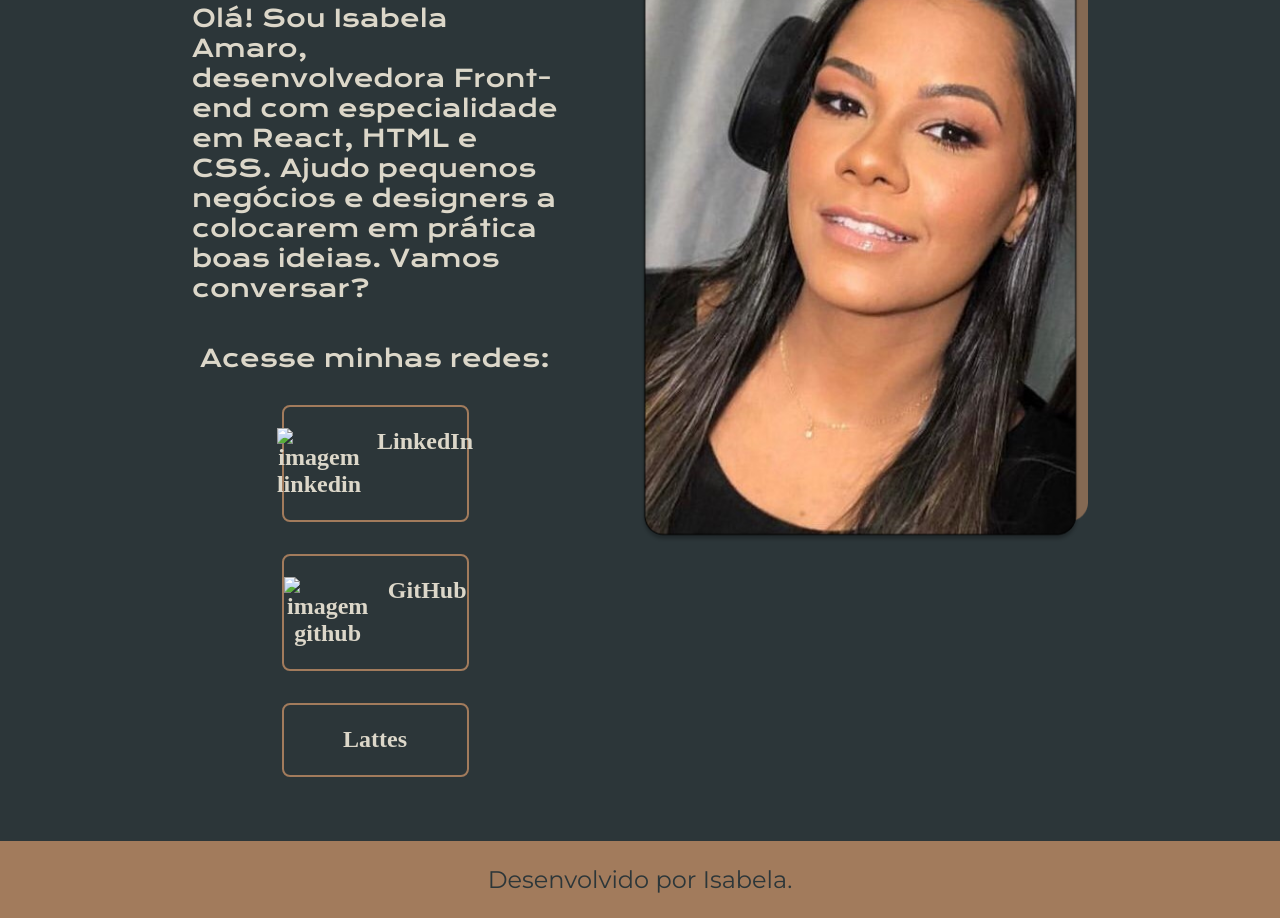
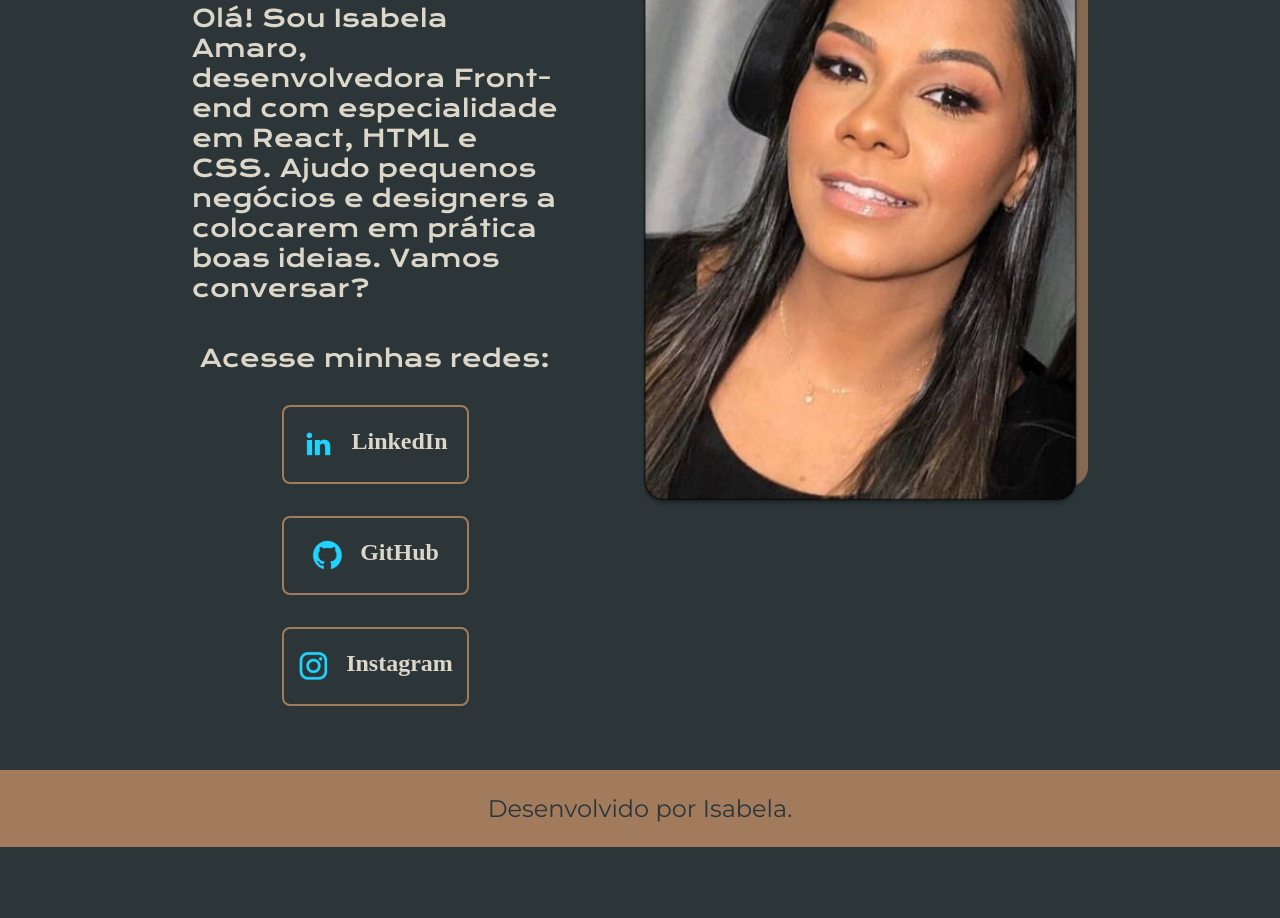
Before and after one commit to IsabelaAmaroh/portfolio, a plain HTML site: page index.html in a window 1280 px wide. Shown: the part 426-1344 px from the top of the page. After the commit the page ends 1273 px from the top, so only its background shows below. Drawn offline with nearby package versions, Linux system fonts and the light colour scheme; files that its build step writes are made by us from their sources.

Commit message:
Update index.html
atualizei o patch das imagens

```diff
--- a/index.html
+++ b/index.html
@@ -32,9 +32,9 @@
             Vamos conversar?</p>
             <div class="apresentacao__links">
                 <h2 class="apresentacao__links__subtitulo">Acesse minhas redes:</h2>
-                <a class="apresentacao__links__navegacao " href="https://www.linkedin.com/in/isabela-amarocd/"><img src="assets/linkedin.png" alt="imagem linkedin">LinkedIn</a>
-                <a class="apresentacao__links__navegacao " href="https://github.com/IsabelaAmaroh"><img src="assets/github.png" alt="imagem github">GitHub</a>
-                <a class="apresentacao__links__navegacao " href="http://lattes.cnpq.br/7745396196723317">Lattes</a>
+                <a class="apresentacao__links__navegacao " href="https://www.linkedin.com/in/isabela-amarocd/"><img src="linkedin.png" alt="imagem linkedin">LinkedIn</a>
+                <a class="apresentacao__links__navegacao " href="https://github.com/IsabelaAmaroh"><img src="github.png" alt="imagem github">GitHub</a>
+                <a class="apresentacao__links__navegacao " href="https://www.instagram.com/isabela_amaroh2/"><img src="instagram.png" alt="imagem instagram">Instagram</a>
             </div>
         </section>
 
```
